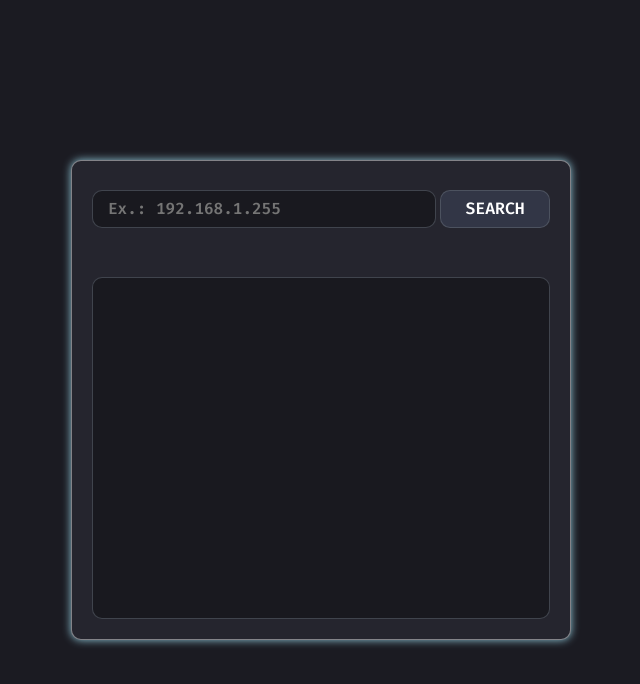
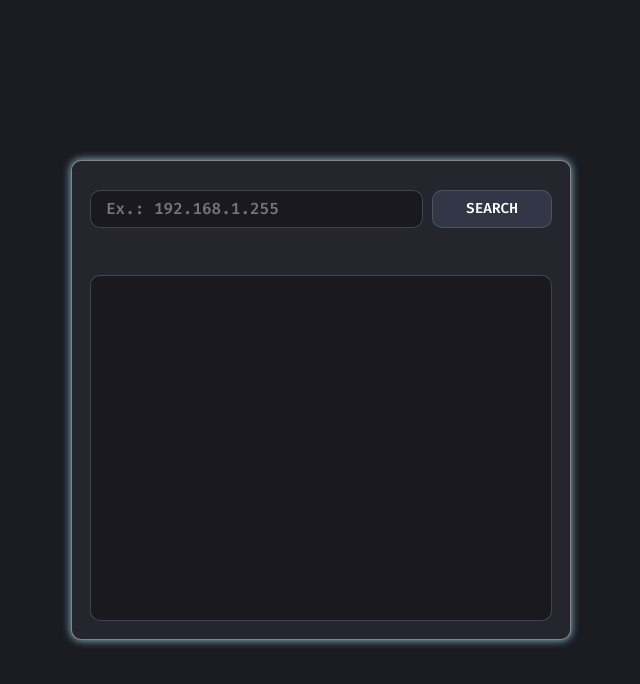
Before and after one commit to DViniciusCarvalho/iplocator, a website built with webpack: page index.html in a window 1280 px wide. Shown: the whole page, without its empty margins (319-959 px from the left). Built offline with nearby package versions, Linux system fonts and the light colour scheme.

Commit message:
finished project

```diff
--- a/src/sass/_mixins.sass
+++ b/src/sass/_mixins.sass
@@ -12,7 +12,7 @@
 
 @mixin button
     background-color: rgb(50, 54, 70)
-    font-size: 1.03em
+    font-size: 0.9em
     border: 0.1px solid rgba(101, 107, 119, 0.521)
     color: white
     transition: background-color .5s, transform .5s
--- a/src/sass/_variables.sass
+++ b/src/sass/_variables.sass
@@ -1,6 +1,6 @@
 $block-border-radius: 10px
 
-$container-padding: 20px
+$container-padding: 18px
 
 $page-background: rgb(27, 27, 34)
 $container-background: rgb(37, 37, 46)
--- a/src/sass/style.sass
+++ b/src/sass/style.sass
@@ -40,14 +40,14 @@ body
         height: 20%
 
         .ip__input
-            width: 75%
+            width: 72%
             height: 40%
             border: 1px solid black
             border-radius: variables.$block-border-radius
             @include mixins.input
 
         .search__location__button
-            width: 24%
+            width: 26%
             height: 40%
             border: 1px solid black
             border-radius: variables.$block-border-radius
```
Also changed, not shown: build/css/style.css.
